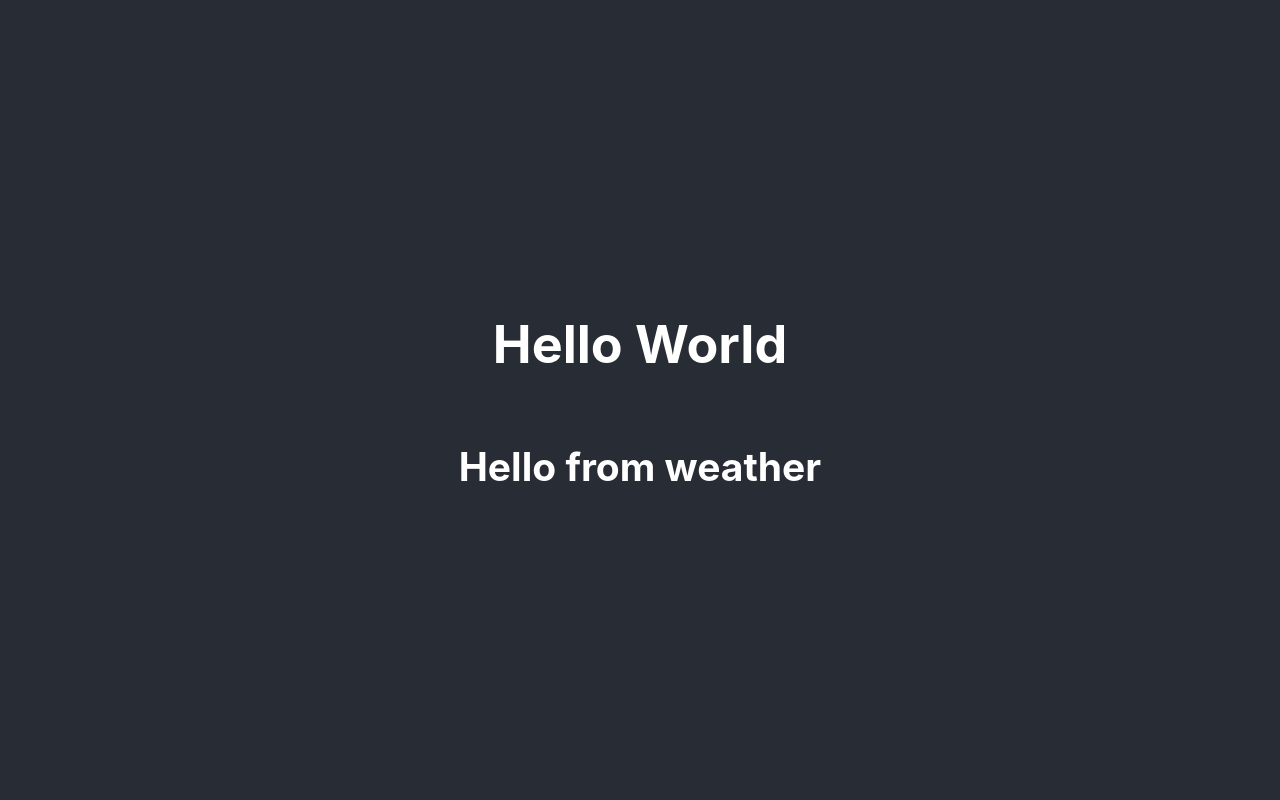
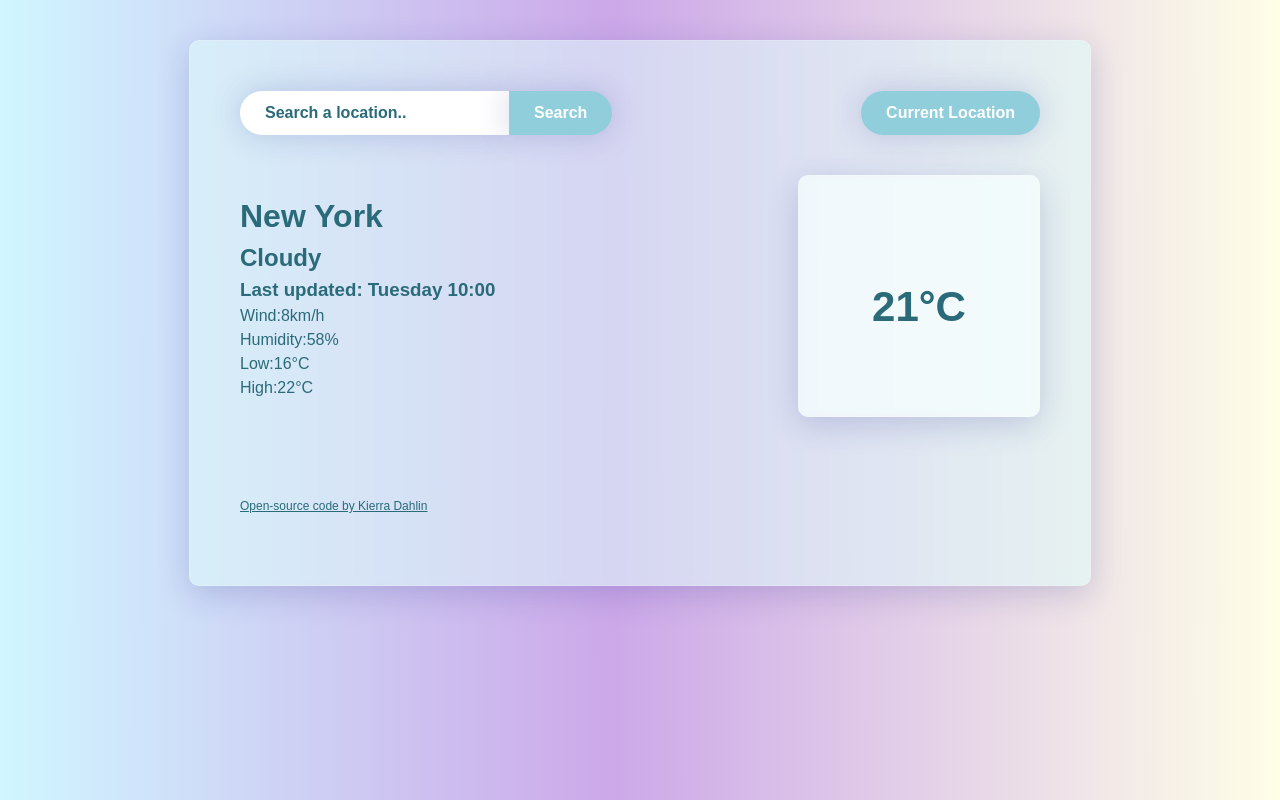
Before and after one commit to kierraDahlin/weather-react-app, a React (Create React App) app: page / in a window 1280 px wide. Built offline with nearby package versions, Linux system fonts and the light colour scheme; no server answers.

Commit message:
Created components for weather app

```diff
--- /dev/null
+++ b/search.css
@@ -0,0 +1,19 @@
+.Search {
+  display: flex;
+  flex-wrap: wrap;
+  justify-content: space-between;
+  margin-bottom: 40px;
+}
+.Search .search-form {
+  display: flex;
+}
+
+.Search .search-input {
+  border-radius: 30px 0 0 30px;
+  background: #ffffff;
+}
+
+.Search .search-btn {
+  border-radius: 0 30px 30px 0;
+  margin-right: 20px;
+}
--- a/src/App.css
+++ b/src/App.css
@@ -1,38 +1,95 @@
-.App {
-  text-align: center;
+body {
+  margin: 0 auto;
+  font-family: "Ubuntu", sans-serif;
+  background: linear-gradient(
+    89.9deg,
+    rgb(208, 246, 255) 0.1%,
+    rgb(204, 168, 233) 47.9%,
+    rgb(255, 255, 231) 100.2%
+  );
 }
 
-.App-logo {
-  height: 40vmin;
-  pointer-events: none;
+h1,
+h2,
+h3,
+h4,
+h5,
+h6,
+p,
+ul,
+li,
+a,
+button,
+::placeholder {
+  padding: 0;
+  margin: 0;
+  color: #2a6a79;
+  line-height: 1.5;
+  font-family: "Ubuntu", sans-serif;
 }
 
-@media (prefers-reduced-motion: no-preference) {
-  .App-logo {
-    animation: App-logo-spin infinite 20s linear;
-  }
+h1::first-letter,
+h2::first-letter,
+h3::first-letter,
+h4::first-letter {
+  text-transform: capitalize;
 }
 
-.App-header {
-  background-color: #282c34;
-  min-height: 100vh;
-  display: flex;
-  flex-direction: column;
-  align-items: center;
-  justify-content: center;
-  font-size: calc(10px + 2vmin);
-  color: white;
+p,
+a,
+li,
+h3 span.low,
+h4 {
+  font-weight: 300;
 }
 
-.App-link {
-  color: #61dafb;
+ul {
+  list-style: none;
 }
 
-@keyframes App-logo-spin {
-  from {
-    transform: rotate(0deg);
-  }
-  to {
-    transform: rotate(360deg);
-  }
+button,
+input {
+  border: none;
+  border-radius: 30px;
+  padding: 10px 25px;
+  box-shadow: 0 0 32px 0 rgb(31 38 135 / 19%);
+  font-weight: 700;
+  font-size: 16px;
 }
+
+button,
+.search-btn {
+  background: #90cedc;
+  color: #ffffff;
+  transition: all 200ms ease-in-out;
+}
+
+button:hover,
+.search-btn:hover {
+  background: #ffffff;
+  color: #90cedc;
+}
+.weather-container {
+  max-width: 800px;
+  margin: 40px auto;
+  padding: 50px;
+
+  background: rgba(222, 252, 249, 0.55);
+  box-shadow: 0 8px 32px 0 rgb(31 38 135 / 19%);
+  backdrop-filter: blur(4px);
+  -webkit-backdrop-filter: blur(4px);
+  border-radius: 10px;
+  border: 1px solid rgba(255, 255, 255, 0.18);
+}
+
+/* Search */
+
+/* current */
+
+/* forecast */
+
+.author-note {
+  display: block;
+  font-size: 12px;
+  margin: 20px 0;
+}
--- a/src/App.js
+++ b/src/App.js
@@ -1,15 +1,22 @@
 import React from "react";
-import Weather from "./Weather";
+import Search from "./Search";
+import Current from "./Current";
+import Forecast from "./Forecast";
 
 import "./App.css";
 
 function App() {
   return (
-    <div className="App">
-      <header className="App-header">
-        <h1>Hello World</h1>
-        <Weather city="New York" />
-      </header>
+    <div className="weather-container">
+      <Search city="New York" />
+      <Current />
+      <Forecast />
+      <a
+        href="https://github.com/kierraDahlin/weather-react-app"
+        className="author-note"
+      >
+        Open-source code by Kierra Dahlin
+      </a>
     </div>
   );
 }
--- /dev/null
+++ b/src/Current.js
@@ -0,0 +1,51 @@
+import React from "react";
+import "./current.css";
+
+export default function Current() {
+  let weatherData = {
+    city: "New York",
+    desc: "Cloudy",
+    date: "Tuesday 10:00",
+    temp: "21",
+    wind: "8",
+    humidity: "58",
+    low: "16",
+    high: "22",
+  };
+  return (
+    <div className="Current">
+      <div className="current-weather-info">
+        <h1>{weatherData.city}</h1>
+        <h2>{weatherData.desc}</h2>
+        <h3>
+          Last updated: <span>{weatherData.date}</span>
+        </h3>
+        <ul>
+          <li>
+            Wind:
+            <span>{weatherData.wind}</span>km/h
+          </li>
+          <li>
+            Humidity:
+            <span>{weatherData.humidity}</span>%
+          </li>
+          <li>
+            Low:
+            <span>{weatherData.low}</span>°C
+          </li>
+          <li>
+            High:
+            <span>{weatherData.high}</span>°C
+          </li>
+        </ul>
+      </div>
+
+      <div className="current-weather-display">
+        <i className="fa-solid fa-sun"></i>
+        <h2>
+          <span>{weatherData.temp}</span>°<span>C</span>
+        </h2>
+      </div>
+    </div>
+  );
+}
--- /dev/null
+++ b/src/Forecast.js
@@ -0,0 +1,6 @@
+import React from "react";
+import "./forecast.css";
+
+export default function Forecast() {
+  return <div className="Forecast"></div>;
+}
--- /dev/null
+++ b/src/Search.js
@@ -0,0 +1,28 @@
+import React from "react";
+import axios from "axios";
+import "./search.css";
+
+export default function Search(props) {
+  function handleResponse(response) {
+    // console.log(response);
+  }
+
+  let apiKey = "cac27e453346e9164edaf605b6536f2f";
+  let apiUrl = `https://api.openweathermap.org/data/2.5/weather?q=${props.city}&appid=${apiKey}&units=metric`;
+
+  axios.get(apiUrl).then(handleResponse);
+  return (
+    <div className="Search">
+      <form className="search-form">
+        <input
+          className="search-input"
+          type="text"
+          name="search"
+          placeholder="Search a location.."
+        />
+        <input className="search-btn" type="submit" value="Search" />
+      </form>
+      <button className="current-loc-btn">Current Location</button>
+    </div>
+  );
+}
--- a/src/Weather.js
+++ /dev/null
@@ -1,17 +0,0 @@
-import React from "react";
-import axios from "axios";
-
-export default function Weather(props) {
-  function handleResponse(response) {
-    console.log(response);
-    alert(
-      `The weather in ${response.data.name} is ${response.data.main.temp}C`
-    );
-  }
-
-  let apiKey = "cac27e453346e9164edaf605b6536f2f";
-  let apiUrl = `https://api.openweathermap.org/data/2.5/weather?q=${props.city}&appid=${apiKey}&units=metric`;
-
-  axios.get(apiUrl).then(handleResponse);
-  return <h2>Hello from weather</h2>;
-}
--- /dev/null
+++ b/src/current.css
@@ -0,0 +1,36 @@
+.Current {
+  display: flex;
+  flex-wrap: wrap;
+  justify-content: space-between;
+  align-items: center;
+  margin-bottom: 60px;
+}
+
+.Current i {
+  font-size: 60px;
+  color: #cca8e9;
+  margin-bottom: 20px;
+}
+
+.Current .current-weather-display {
+  width: 200px;
+  height: 200px;
+  padding: 20px;
+  text-align: center;
+  display: flex;
+  flex-wrap: wrap;
+  flex-direction: column;
+  justify-content: center;
+  align-items: center;
+
+  background: rgba(255, 255, 255, 0.55);
+  box-shadow: 0 8px 32px 0 rgb(31 38 135 / 19%);
+  backdrop-filter: blur(4px);
+  -webkit-backdrop-filter: blur(4px);
+  border-radius: 10px;
+  border: 1px solid rgba(255, 255, 255, 0.18);
+}
+
+.Current .current-weather-display h2 {
+  font-size: 42px;
+}
--- /dev/null
+++ b/src/forecast.css
@@ -0,0 +1,27 @@
+.Forecast {
+  display: flex;
+  flex-wrap: wrap;
+  justify-content: space-between;
+}
+
+.Forecast .forecast-item {
+  width: 100px;
+  height: 100px;
+  padding: 20px;
+  margin: 0 5px 40px 5px;
+  display: flex;
+  flex-direction: column;
+  justify-content: space-evenly;
+  align-items: center;
+
+  background: rgba(255, 255, 255, 0.55);
+  box-shadow: 0 8px 32px 0 rgb(31 38 135 / 19%);
+  backdrop-filter: blur(4px);
+  -webkit-backdrop-filter: blur(4px);
+  border-radius: 10px;
+  border: 1px solid rgba(255, 255, 255, 0.18);
+}
+
+.Forecast .forecast-item img {
+  width: 50px;
+}
--- /dev/null
+++ b/src/search.css
@@ -0,0 +1,19 @@
+.Search {
+  display: flex;
+  flex-wrap: wrap;
+  justify-content: space-between;
+  margin-bottom: 40px;
+}
+.Search .search-form {
+  display: flex;
+}
+
+.Search .search-input {
+  border-radius: 30px 0 0 30px;
+  background: #ffffff;
+}
+
+.Search .search-btn {
+  border-radius: 0 30px 30px 0;
+  margin-right: 20px;
+}
```
